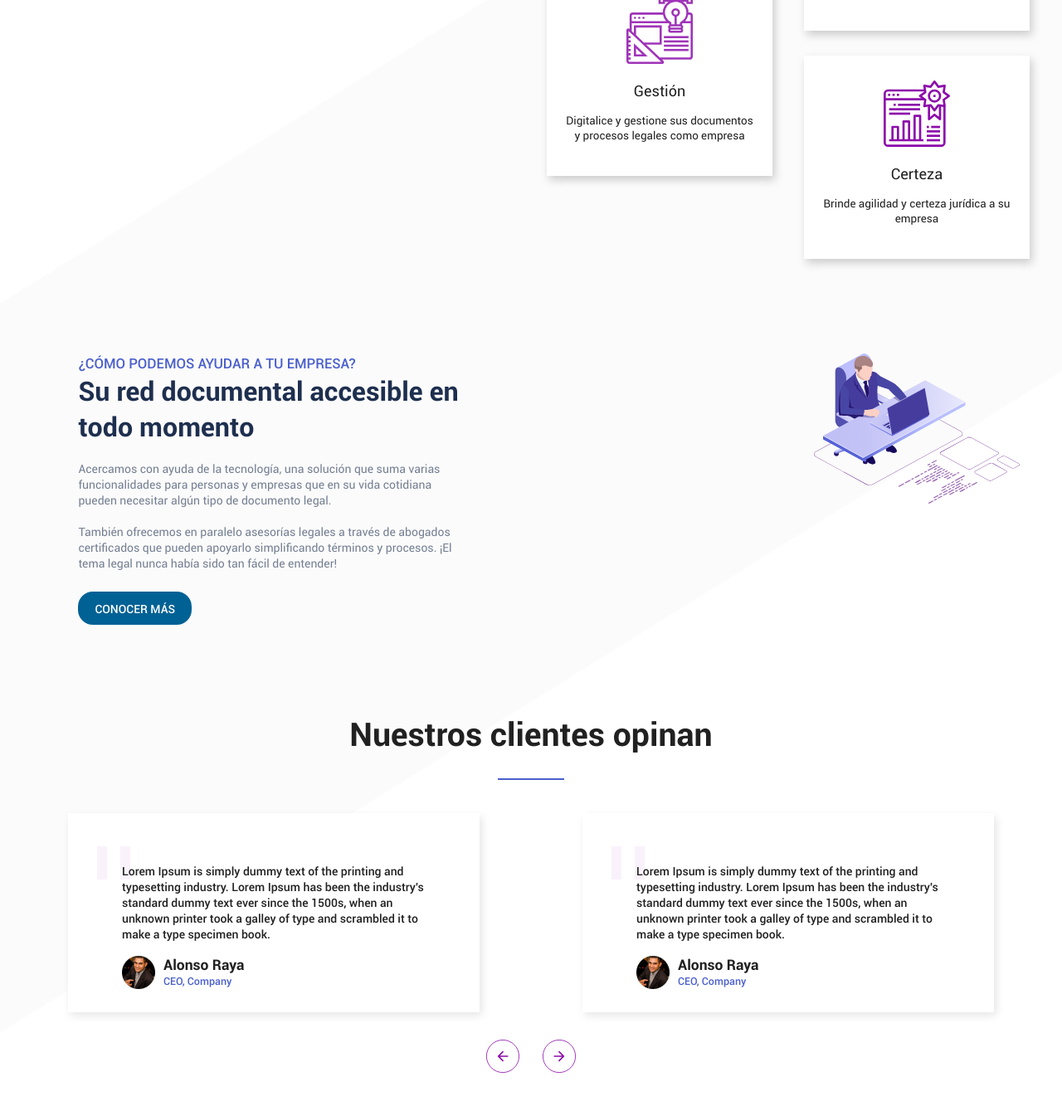
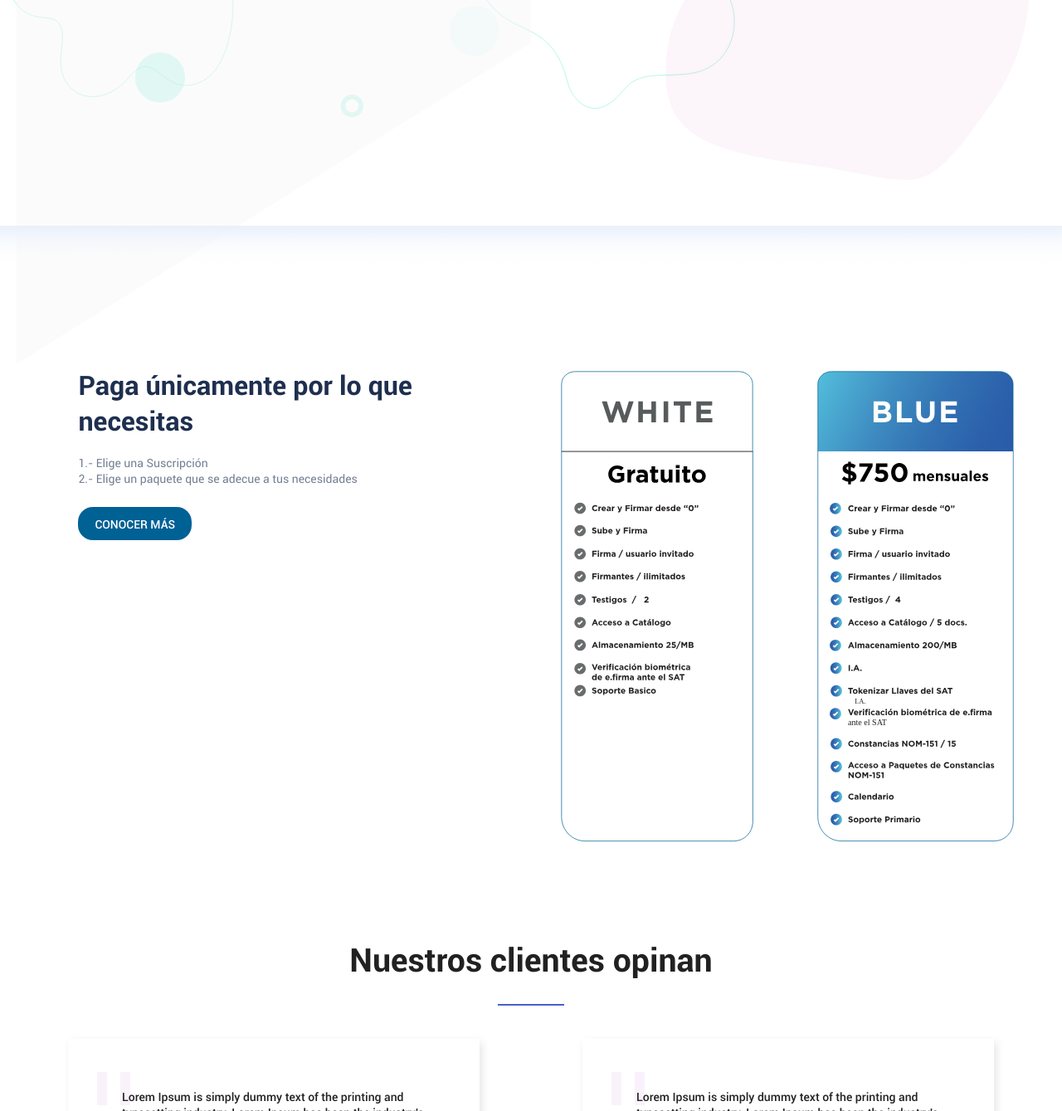
Before and after one commit to IT-LegalDNA/Sitio_publico, a PHP site: page /Farmazon/servicios.php in a window 1280 px wide. Shown: the part 1261-2600 px from the top of the page at 83% size. Run offline with PHP 8.4, Linux system fonts and the light colour scheme.

Commit message:
Add files via upload

```diff
--- a/servicios.php
+++ b/servicios.php
@@ -17,10 +17,19 @@ $register = false;
     <div class="container" >
       <div class="mdBnr srvcs">
         <div class="lmts">
-          <div class="caption">
-            <h1>Soluciones LegalTech para Personas y Empresas</h1>
-            <p class="intro">Brinda  Agilidad y mayor certeza Jurídica a tu Empresa.</p>
+          <div class="flex-container">
+            <div class="caption-hero">
+              <h1>Soluciones Legaltech para tu Empresa o Negocio</h1>
+              <p class="intro">Brinda Agilidad y mayor certeza Jur&iacute;dica a tu Empresa</p>
               <a class="btn" href="registro.php">CREAR CUENTA</a>
+            </div>
+            <div class="caption-anima flex-item">
+              <video width="100%" height="100%" autoplay="" loop="">
+                <source src="./media/gente.mp4"  type="video/mp4">
+                <source src="./media/gente.ogg"  type="video/ogg">
+                <source src="./media/gente.webm"  type="video/webm">
+              </video>
+            </div>
           </div>
         </div>
       </div>
@@ -30,46 +39,33 @@ $register = false;
         </div>
       </div>
 
+      <div class="mdBnr srvcs">
+        <div class="lmts">
+          <div class="flex-container">
+            <div class="caption-piramide">
               <div class="mdDts bdUp ltl">
                 <div class="lmts">
-          <div class="nfrmtv lft">
+                  <div class="nfrmtv lft texto-piramide">
                     <h4>¿C&Oacute;MO PODEMOS AYUDARTE?</h4>
                     <h5>Soluciones a tu medida disponible en todo momento</h5>
-            <p>Acercamos con ayuda de la tecnología, una solución que suma varias funcionalidades para personas y empresas que en su vida cotidiana pueden necesitar algún tipo de documento legal.
+                    <p>Con nuestra plataforma obtendrás:
                     </p>
-
                   </div>
-          <div class="sqr">
-            <ul>
-              <li>
-                <div class="lbrry">
-                  <h6>Contratos</h6>
-                  <p>Desarrolle Contratos de acuerdo a sus necesidades</p>
                 </div>
-              </li>
-              <li>
-                <div class="dwnld">
-                  <h6>Firma</h6>
-                  <p>Firmae documentos legales en cualquier lugar donde se encuentre</p>
               </div>
-              </li>
-              <li>
-                <div class="dtn">
-                  <h6>Gestión</h6>
-                  <p>Digitalice y gestione sus documentos y procesos legales como empresa</p>
             </div>
-              </li>
-              <li>
-                <div class="shr">
-                  <h6>Certeza</h6>
-                  <p>Brinde agilidad y certeza jurídica a su empresa</p>
+            <div class="caption-piramide flex-item">
+              <video width="100%" height="100%" autoplay="" loop="">
+                <source src="./media/piramide.mp4"  type="video/mp4">
+                <source src="./media/piramide.ogg"  type="video/ogg">
+                <source src="./media/piramide.webm"  type="video/webm">
+              </video>
             </div>
-              </li>
-            </ul>
           </div>
         </div>
       </div>
 
+      <!-- Seccion anterior
 
       <div class="mdDts">
         <div class="lmts">
@@ -88,6 +84,22 @@ $register = false;
         </div>
       </div>
 
+    -->
+
+      <div class="mdDts">
+        <div class="lmts">
+          <div class="thumb" >
+            <img src="./imgs/planes_blue.svg" alt=""/>
+            <img src="./imgs/planes_white.svg" alt=""/>
+          </div>
+          <div class="nfrmtv smH">
+            <h5>Paga únicamente por lo que necesitas</h5>
+            <p>1.- Elige una Suscripción<br>
+              2.- Elige un paquete que se adecue a tus necesidades</p>
+            <button class="btn">CONOCER M&Aacute;S</button>
+          </div>
+        </div>
+      </div>
 
       <div class="mdSlg">
         <div class="lmts">
```
Also changed, not shown: documentos.php (+2 -6 lines), index.php (+44 -73 lines). Lines whose indentation alone changed are shown as unchanged.
